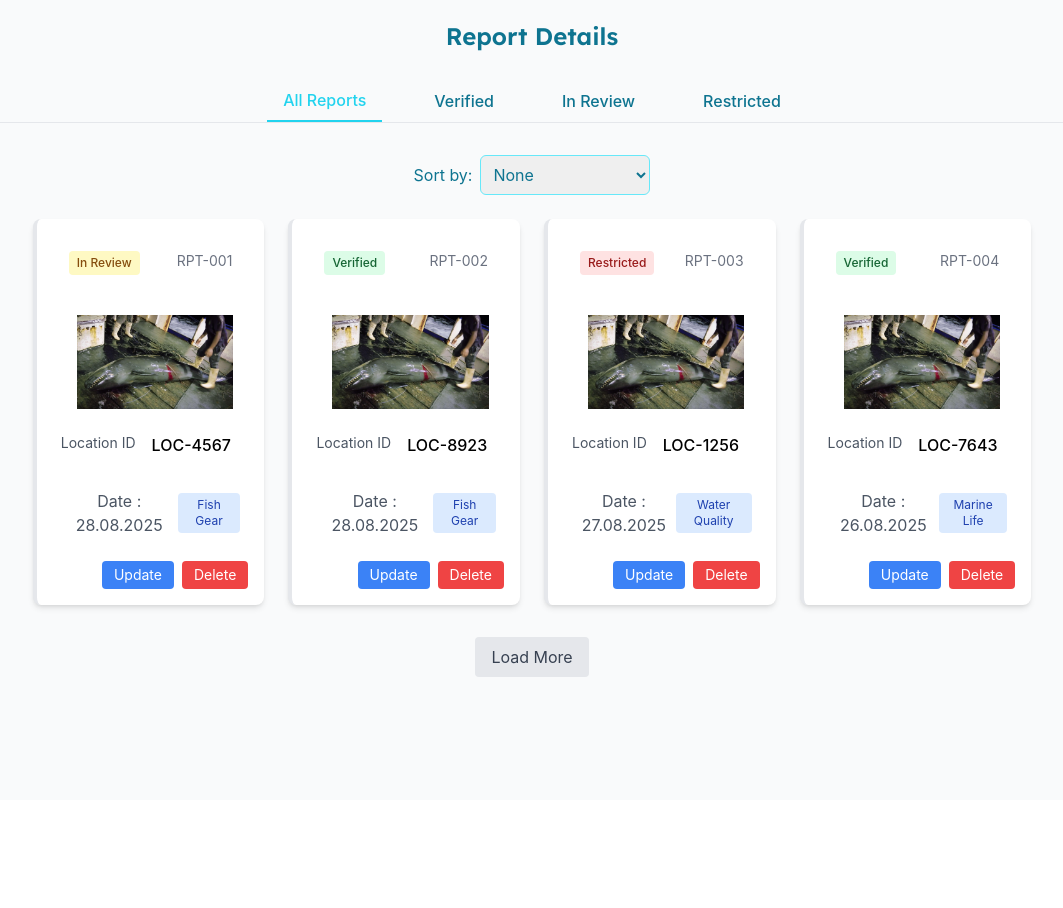
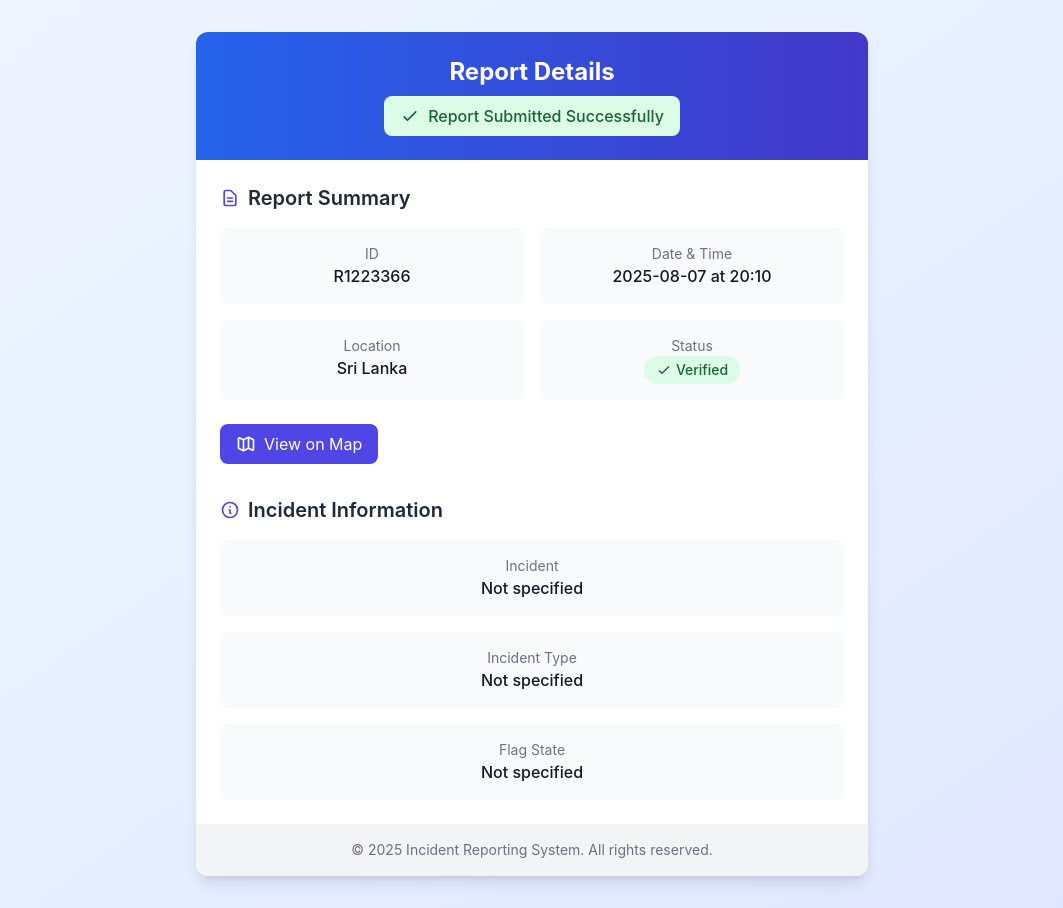
Before and after one commit to emxth/2503_AquaShield_frontend, a React (Create React App) app: page / in a window 1280 px wide. Shown: the whole page, without its empty margins (108-1171 px from the left). Before the commit the page ends 800 px from the top, so only its background shows below. Built offline with nearby package versions, Linux system fonts and the light colour scheme.

Commit message:
implement Report Details

```diff
--- a/src/App.js
+++ b/src/App.js
@@ -4,6 +4,8 @@ import ReportingForm from './reporting/components/ReportingForm';
 import { FormProvider } from './reporting/context/ReportFormContext';
 import ReportDetails from './reporting/components/MyReport';
 import MyReport from './reporting/components/MyReport';
+import ReportInfo from './reporting/components/ReportInfo';
+
 
 function App() {
   return (
@@ -24,8 +26,10 @@ function App() {
       </header>
       <FormProvider>
         <ReportingForm />
-      </FormProvider>*/}
-      <MyReport />
+      </FormProvider>
+      <MyReport />*/}
+      <ReportInfo />
+
 
     </div>
   );
--- a/src/reporting/components/MyReport.jsx
+++ b/src/reporting/components/MyReport.jsx
@@ -51,7 +51,7 @@ const MyReport = () => {
     <div className="min-h-screen bg-gray-50">
       {/* Header */}
         <div className='text-center flex justify-center items-center'>
-            <h2 className='text-2xl mt-5  text-cyan-700 mb-3 font-[Lexend] font-semibold text-center'>Report Details</h2>
+            <h2 className='text-2xl mt-5  text-cyan-700 mb-3 font-[Lexend] font-semibold text-center'>My Reports</h2>
         </div>
 
 
--- /dev/null
+++ b/src/reporting/components/ReportInfo.jsx
@@ -0,0 +1,112 @@
+import React from 'react';
+
+const ReportInfo = () => {
+  const reportData = {
+    id: 'R1223366',
+    date: '2025-08-07',
+    time: '20:10',
+    location: 'Sri Lanka',
+    status: 'Verified',
+    incident: '',
+    incidentType: '',
+    flagState: ''
+  };
+
+  return (
+    <div className="min-h-screen bg-gradient-to-br from-blue-50 to-indigo-100 py-8 px-4">
+      <div className="max-w-2xl mx-auto bg-white rounded-xl shadow-lg overflow-hidden">
+        {/* Header Section */}
+        <div className="bg-gradient-to-r from-blue-600 to-indigo-700 p-6 text-white">
+          <h1 className="text-2xl font-bold mb-2">Report Details</h1>
+          <div className="flex items-center bg-green-100 text-green-800 px-4 py-2 rounded-lg inline-flex">
+            <svg className="w-5 h-5 mr-2" fill="none" stroke="currentColor" viewBox="0 0 24 24" xmlns="http://www.w3.org/2000/svg">
+              <path strokeLinecap="round" strokeLinejoin="round" strokeWidth="2" d="M5 13l4 4L19 7"></path>
+            </svg>
+            <span className="font-medium">Report Submitted Successfully</span>
+          </div>
+        </div>
+
+        {/* Main Content */}
+        <div className="p-6">
+          {/* Report Summary */}
+          <div className="mb-8">
+            <h2 className="text-xl font-semibold text-gray-800 mb-4 flex items-center">
+              <svg className="w-5 h-5 mr-2 text-indigo-600" fill="none" stroke="currentColor" viewBox="0 0 24 24" xmlns="http://www.w3.org/2000/svg">
+                <path strokeLinecap="round" strokeLinejoin="round" strokeWidth="2" d="M9 12h6m-6 4h6m2 5H7a2 2 0 01-2-2V5a2 2 0 012-2h5.586a1 1 0 01.707.293l5.414 5.414a1 1 0 01.293.707V19a2 2 0 01-2 2z"></path>
+              </svg>
+              Report Summary
+            </h2>
+
+            <div className="grid grid-cols-1 md:grid-cols-2 gap-4">
+              <div className="bg-gray-50 p-4 rounded-lg">
+                <p className="text-sm text-gray-500">ID</p>
+                <p className="font-medium text-gray-900">{reportData.id}</p>
+              </div>
+
+              <div className="bg-gray-50 p-4 rounded-lg">
+                <p className="text-sm text-gray-500">Date & Time</p>
+                <p className="font-medium text-gray-900">{reportData.date} at {reportData.time}</p>
+              </div>
+
+              <div className="bg-gray-50 p-4 rounded-lg">
+                <p className="text-sm text-gray-500">Location</p>
+                <p className="font-medium text-gray-900">{reportData.location}</p>
+              </div>
+
+              <div className="bg-gray-50 p-4 rounded-lg">
+                <p className="text-sm text-gray-500">Status</p>
+                <span className="inline-flex items-center px-3 py-1 rounded-full text-sm font-medium bg-green-100 text-green-800">
+                  <svg className="w-4 h-4 mr-1" fill="none" stroke="currentColor" viewBox="0 0 24 24" xmlns="http://www.w3.org/2000/svg">
+                    <path strokeLinecap="round" strokeLinejoin="round" strokeWidth="2" d="M5 13l4 4L19 7"></path>
+                  </svg>
+                  {reportData.status}
+                </span>
+              </div>
+            </div>
+
+            <button className="mt-6 flex items-center px-4 py-2 bg-indigo-600 text-white rounded-lg hover:bg-indigo-700 transition-colors">
+              <svg className="w-5 h-5 mr-2" fill="none" stroke="currentColor" viewBox="0 0 24 24" xmlns="http://www.w3.org/2000/svg">
+                <path strokeLinecap="round" strokeLinejoin="round" strokeWidth="2" d="M9 20l-5.447-2.724A1 1 0 013 16.382V5.618a1 1 0 011.447-.894L9 7m0 13l6-3m-6 3V7m6 10l4.553 2.276A1 1 0 0021 18.382V7.618a1 1 0 00-.553-.894L15 4m0 13V4m0 0L9 7"></path>
+              </svg>
+              View on Map
+            </button>
+          </div>
+
+          {/* Incident Information */}
+          <div>
+            <h2 className="text-xl font-semibold text-gray-800 mb-4 flex items-center">
+              <svg className="w-5 h-5 mr-2 text-indigo-600" fill="none" stroke="currentColor" viewBox="0 0 24 24" xmlns="http://www.w3.org/2000/svg">
+                <path strokeLinecap="round" strokeLinejoin="round" strokeWidth="2" d="M13 16h-1v-4h-1m1-4h.01M21 12a9 9 0 11-18 0 9 9 0 0118 0z"></path>
+              </svg>
+              Incident Information
+            </h2>
+
+            <div className="space-y-4">
+              <div className="bg-gray-50 p-4 rounded-lg">
+                <p className="text-sm text-gray-500">Incident</p>
+                <p className="font-medium text-gray-900">{reportData.incident || 'Not specified'}</p>
+              </div>
+
+              <div className="bg-gray-50 p-4 rounded-lg">
+                <p className="text-sm text-gray-500">Incident Type</p>
+                <p className="font-medium text-gray-900">{reportData.incidentType || 'Not specified'}</p>
+              </div>
+
+              <div className="bg-gray-50 p-4 rounded-lg">
+                <p className="text-sm text-gray-500">Flag State</p>
+                <p className="font-medium text-gray-900">{reportData.flagState || 'Not specified'}</p>
+              </div>
+            </div>
+          </div>
+        </div>
+
+        {/* Footer */}
+        <div className="bg-gray-100 px-6 py-4 text-center text-sm text-gray-500">
+          <p>© 2025 Incident Reporting System. All rights reserved.</p>
+        </div>
+      </div>
+    </div>
+  );
+};
+
+export default ReportInfo;
```
